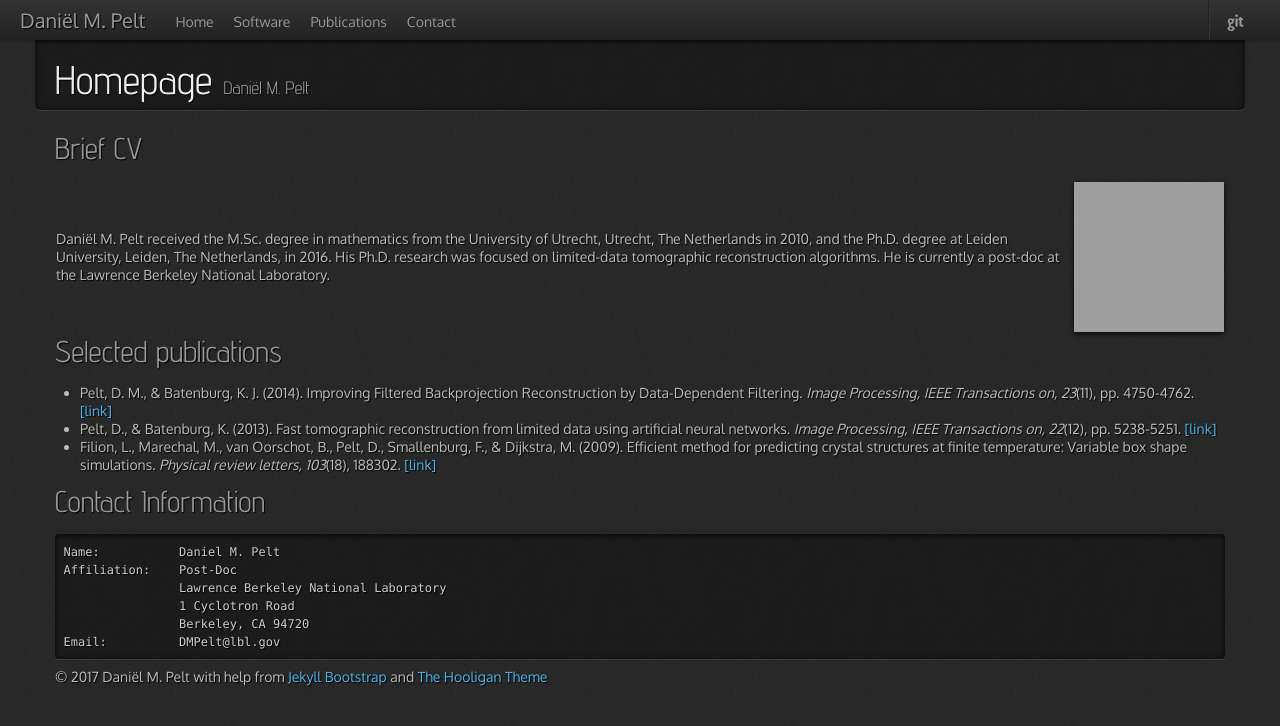
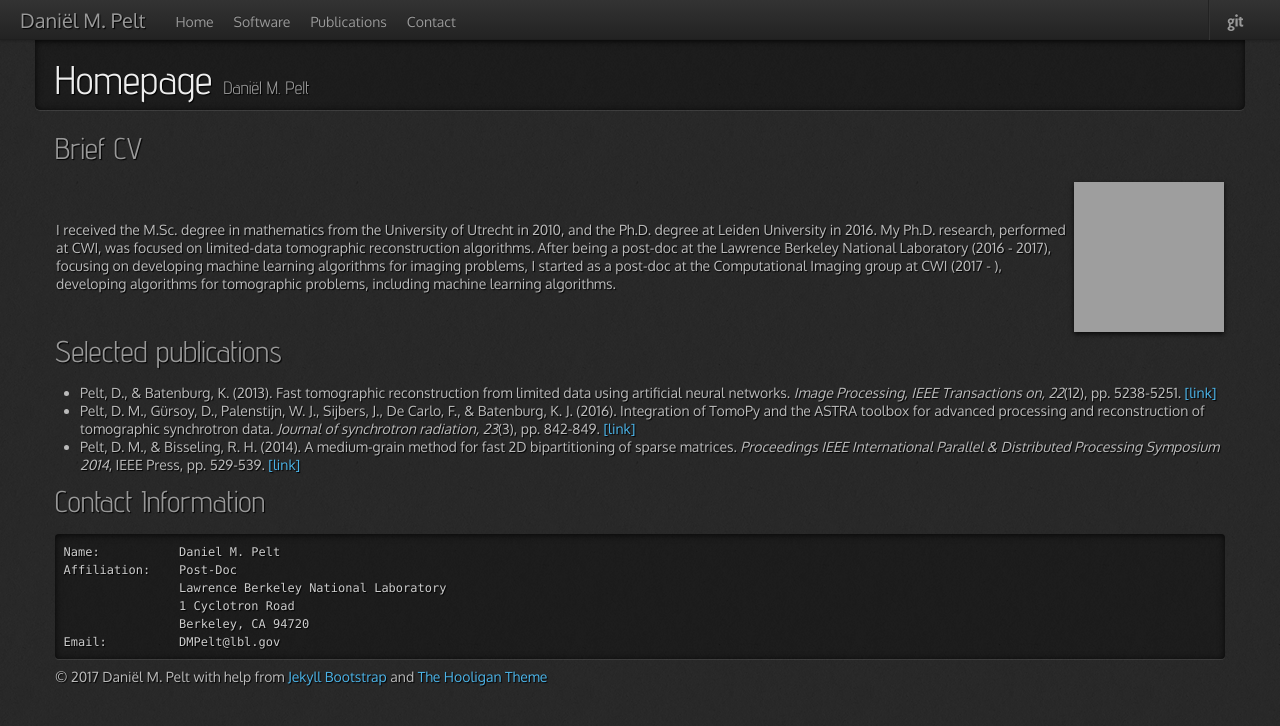
Before and after one commit to dmpelt/dmpelt.github.com, a Jekyll site: the page built from index.md, in a window 1280 px wide. Shown: the top 726 px of the page. Built offline with Jekyll 4.4.1, drawn with Linux system fonts in a browser that asks for light colours; nearby versions of some CDN libraries; grey boxes are pictures that could not be loaded.

Commit message:
Update index.md

```diff
--- a/index.md
+++ b/index.md
@@ -10,8 +10,7 @@ tagline: Dani&euml;l M. Pelt
 <table>
 <tr>
 <td>
-Dani&euml;l M. Pelt received the M.Sc. degree in mathematics from the University of Utrecht, Utrecht, The Netherlands in 2010, and
-the Ph.D. degree at Leiden University, Leiden, The Netherlands, in 2016. His Ph.D. research was focused on limited-data tomographic reconstruction algorithms. He is currently a post-doc at the Lawrence Berkeley National Laboratory.
+I received the M.Sc. degree in mathematics from the University of Utrecht in 2010, and the Ph.D. degree at Leiden University in 2016. My Ph.D. research, performed at CWI, was focused on limited-data tomographic reconstruction algorithms. After being a post-doc at the Lawrence Berkeley National Laboratory (2016 - 2017), focusing on developing machine learning algorithms for imaging problems, I started as a post-doc at the Computational Imaging group at CWI (2017 - ), developing algorithms for tomographic problems, including machine learning algorithms.
 </td>
 <td width="150">
 <img src="http://www.gravatar.com/avatar/f780cc0825e53c68092235e9664dab0d?s=150">
@@ -20,9 +19,9 @@ the Ph.D. degree at Leiden University, Leiden, The Netherlands, in 2016. His Ph.
 </table>
 
 ## Selected publications
-* Pelt, D. M., & Batenburg, K. J. (2014). Improving Filtered Backprojection Reconstruction by Data-Dependent Filtering. *Image Processing, IEEE Transactions on, 23*(11), pp. 4750-4762. [\[link\]](http://ieeexplore.ieee.org/stamp/stamp.jsp?tp=&arnumber=6862004&isnumber=6908104)
 * Pelt, D., & Batenburg, K. (2013). Fast tomographic reconstruction from limited data using artificial neural networks. *Image Processing, IEEE Transactions on, 22*(12), pp. 5238-5251. [\[link\]](http://ieeexplore.ieee.org/stamp/stamp.jsp?tp=&arnumber=6607157&isnumber=6609090)
-* Filion, L., Marechal, M., van Oorschot, B., Pelt, D., Smallenburg, F., & Dijkstra, M. (2009). Efficient method for predicting crystal structures at finite temperature: Variable box shape simulations. *Physical review letters, 103*(18), 188302. [\[link\]](http://link.aps.org/doi/10.1103/PhysRevLett.103.188302)
+* Pelt, D. M., G&uuml;rsoy, D., Palenstijn, W. J., Sijbers, J., De Carlo, F., & Batenburg, K. J. (2016). Integration of TomoPy and the ASTRA toolbox for advanced processing and reconstruction of tomographic synchrotron data. *Journal of synchrotron radiation, 23*(3), pp. 842-849. [\[link\]](https://doi.org/10.1107/S1600577516005658)
+* Pelt, D. M., & Bisseling, R. H. (2014). A medium-grain method for fast 2D bipartitioning of sparse matrices. *Proceedings IEEE International Parallel & Distributed Processing Symposium 2014*, IEEE Press, pp. 529-539. [\[link\]](http://www.staff.science.uu.nl/~bisse101/Articles/mediumgrain14.pdf)
 
 ## Contact Information
 
```
